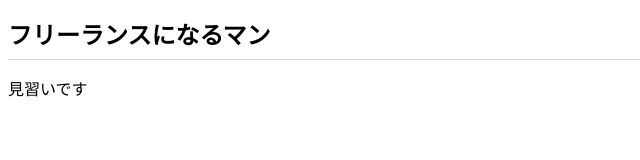
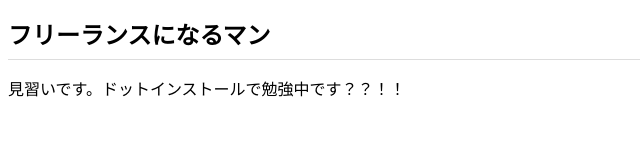
Before and after one commit to uchiuchi58/uchiuchi58, a plain HTML site: page index.html in a window 1280 px wide. Shown: the whole page, without its empty margins (0-640 px from the left). Drawn offline with Linux system fonts and the light colour scheme.

Commit message:
Add files via upload

```diff
--- a/index.html
+++ b/index.html
@@ -7,7 +7,7 @@
 </head>
 <body>
   <h1>フリーランスになるマン</h1>
-  <p>見習いです </p>
+  <p>見習いです。ドットインストールで勉強中です？？！！　 </p>
 
 </body>
 </html>
```
